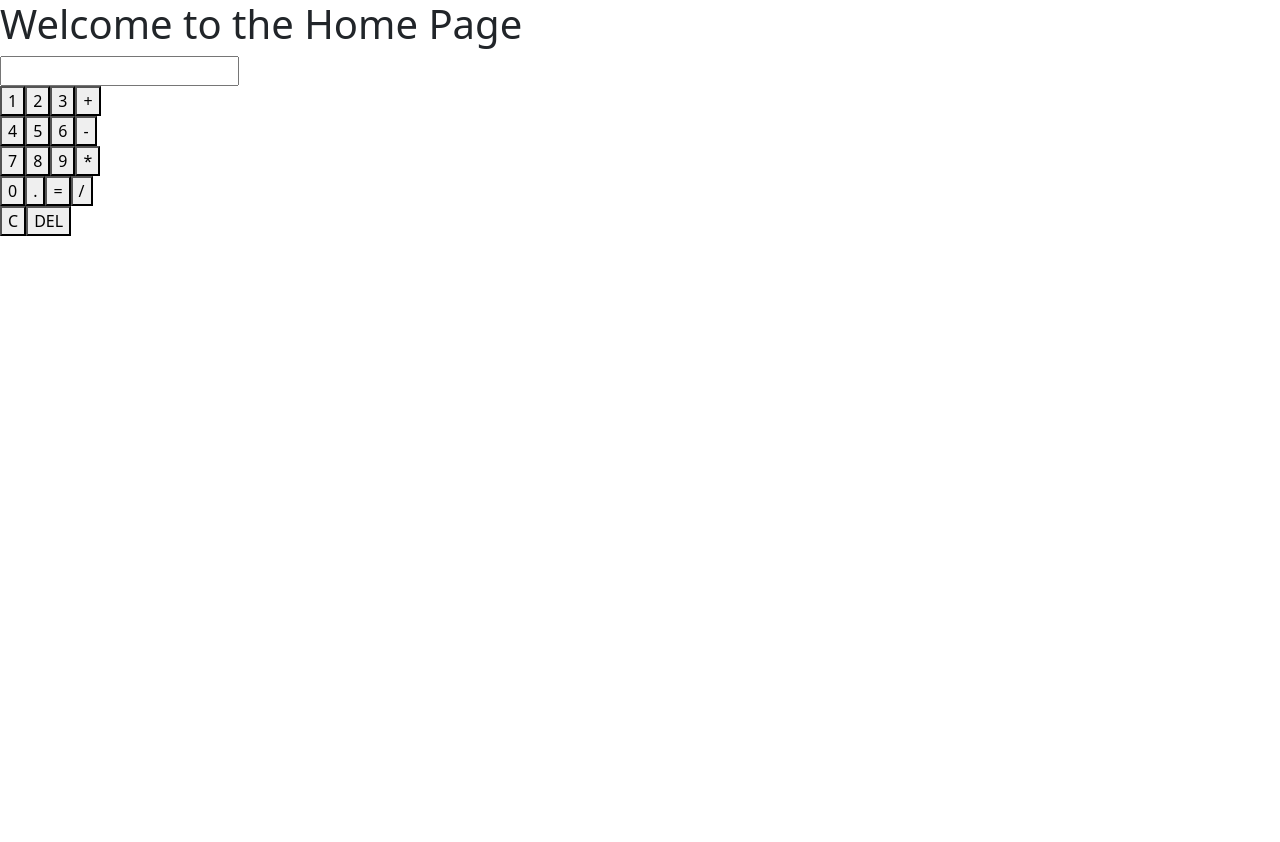
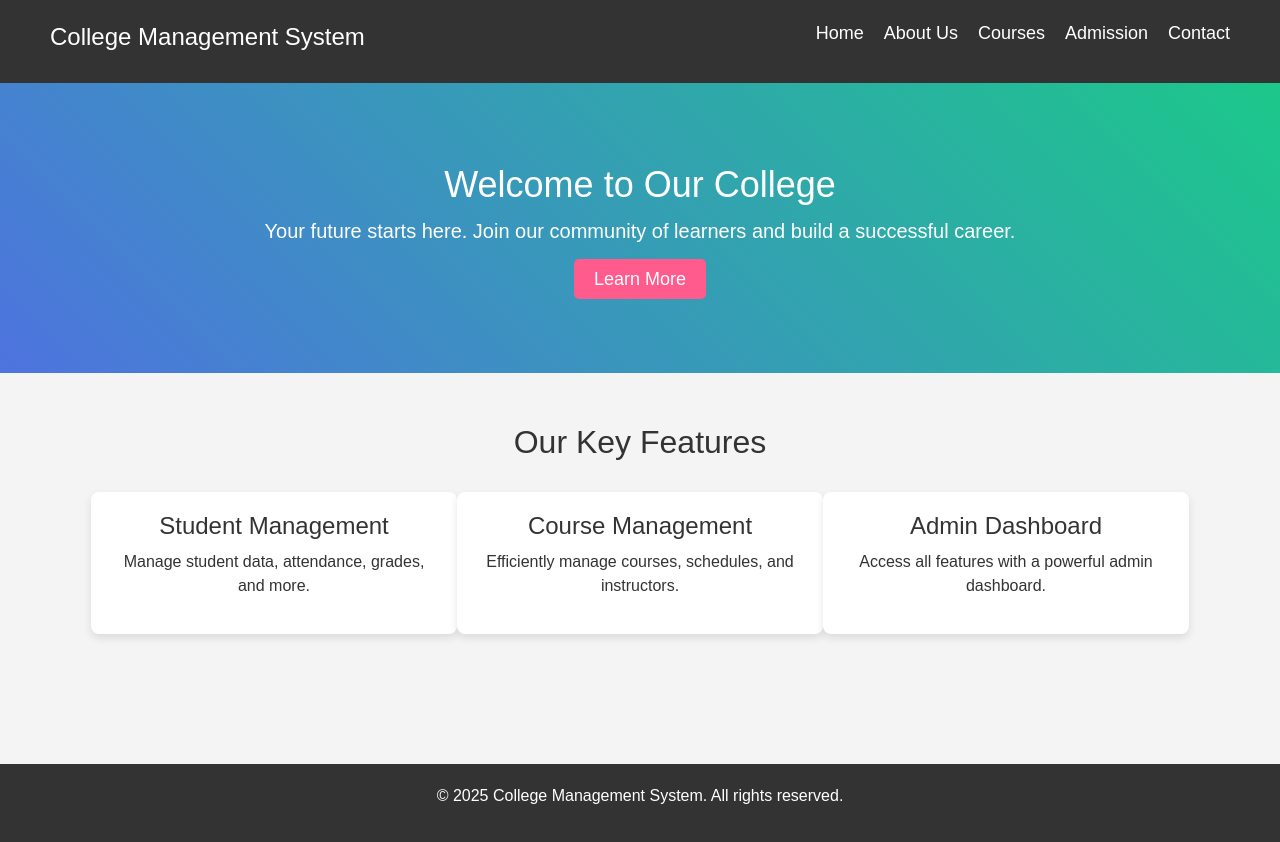
Before and after one commit to Madhurisaladi/collegemanagementsystem, a React (Create React App) app: page /home in a window 1280 px wide. Before the commit the page ends 800 px from the top, so only its background shows below. Built offline with nearby package versions, Linux system fonts and the light colour scheme.

Commit message:
Add homepage layout and styles for College Management System

```diff
--- a/src/components/Home.jsx
+++ b/src/components/Home.jsx
@@ -1,12 +1,55 @@
+import './styles.css';
 import React from 'react';
-import Calculator from './Calculator'; // Import your Calculator component
 
 function HomePage() {
   return (
     <div>
-      <h1>Welcome to the Home Page</h1>
-      {/* Add the calculator below */}
-      <Calculator />
+      {/* Header */}
+      <header>
+        <nav>
+          <div className="logo">
+            <h1>College Management System</h1>
+          </div>
+          <ul className="nav-links">
+            <li><a href="#">Home</a></li>
+            <li><a href="https://lbce.edu.in/" target="_blank" rel="noopener noreferrer">About Us</a></li>
+            <li><a href="#">Courses</a></li>
+            <li><a href="#">Admission</a></li>
+            <li><a href="#">Contact</a></li>
+          </ul>
+        </nav>
+      </header>
+
+      {/* Hero Section */}
+      <section className="hero">
+        <div className="hero-content">
+          <h2>Welcome to Our College</h2>
+          <p>Your future starts here. Join our community of learners and build a successful career.</p>
+          <a href="#" className="cta-button">Learn More</a>
+        </div>
+      </section>
+
+      {/* Features Section */}
+      <section className="features">
+        <h2>Our Key Features</h2>
+        <div className="feature-item">
+          <h3>Student Management</h3>
+          <p>Manage student data, attendance, grades, and more.</p>
+        </div>
+        <div className="feature-item">
+          <h3>Course Management</h3>
+          <p>Efficiently manage courses, schedules, and instructors.</p>
+        </div>
+        <div className="feature-item">
+          <h3>Admin Dashboard</h3>
+          <p>Access all features with a powerful admin dashboard.</p>
+        </div>
+      </section>
+
+      {/* Footer */}
+      <footer>
+        <p>&copy; 2025 College Management System. All rights reserved.</p>
+      </footer>
     </div>
   );
 }
--- /dev/null
+++ b/src/components/styles.css
@@ -0,0 +1,111 @@
+/* General Styles */
+* {
+    margin: 0;
+    padding: 0;
+    box-sizing: border-box;
+  }
+
+  body {
+    font-family: Arial, sans-serif;
+    background-color: #f4f4f4;
+    color: #333;
+  }
+
+  a {
+    text-decoration: none;
+    color: #333;
+  }
+
+  /* Header */
+  header {
+    background-color: #333;
+    color: white;
+    padding: 20px 0;
+  }
+
+  nav {
+    display: flex;
+    justify-content: space-between;
+    align-items: center;
+    padding: 0 50px;
+  }
+
+  nav .logo h1 {
+    font-size: 24px;
+  }
+
+  .nav-links {
+    list-style: none;
+    display: flex;
+    gap: 20px;
+  }
+
+  .nav-links li a {
+    color: white;
+    font-size: 18px;
+  }
+
+  /* Hero Section */
+  .hero {
+    background: linear-gradient(45deg, #4e73df, #1cc88a);
+    color: white;
+    padding: 80px 50px;
+    text-align: center;
+  }
+
+  .hero h2 {
+    font-size: 36px;
+    margin-bottom: 10px;
+  }
+
+  .hero p {
+    font-size: 20px;
+    margin-bottom: 20px;
+  }
+
+  .cta-button {
+    background-color: #ff5c8d;
+    color: white;
+    padding: 10px 20px;
+    font-size: 18px;
+    border-radius: 5px;
+  }
+
+  /* Features Section */
+  .features {
+    padding: 50px 30px;
+    text-align: center;
+  }
+
+  .features h2 {
+    font-size: 32px;
+    margin-bottom: 30px;
+  }
+
+  .feature-item {
+    background-color: #fff;
+    padding: 20px;
+    margin-bottom: 30px;
+    border-radius: 8px;
+    width: 30%;
+    display: inline-block;
+    box-shadow: 0 4px 8px rgba(0, 0, 0, 0.1);
+  }
+
+  .feature-item h3 {
+    font-size: 24px;
+    margin-bottom: 10px;
+  }
+
+  .feature-item p {
+    font-size: 16px;
+  }
+
+  /* Footer */
+  footer {
+    text-align: center;
+    padding: 20px;
+    background-color: #333;
+    color: white;
+    margin-top: 50px;
+  }
```
